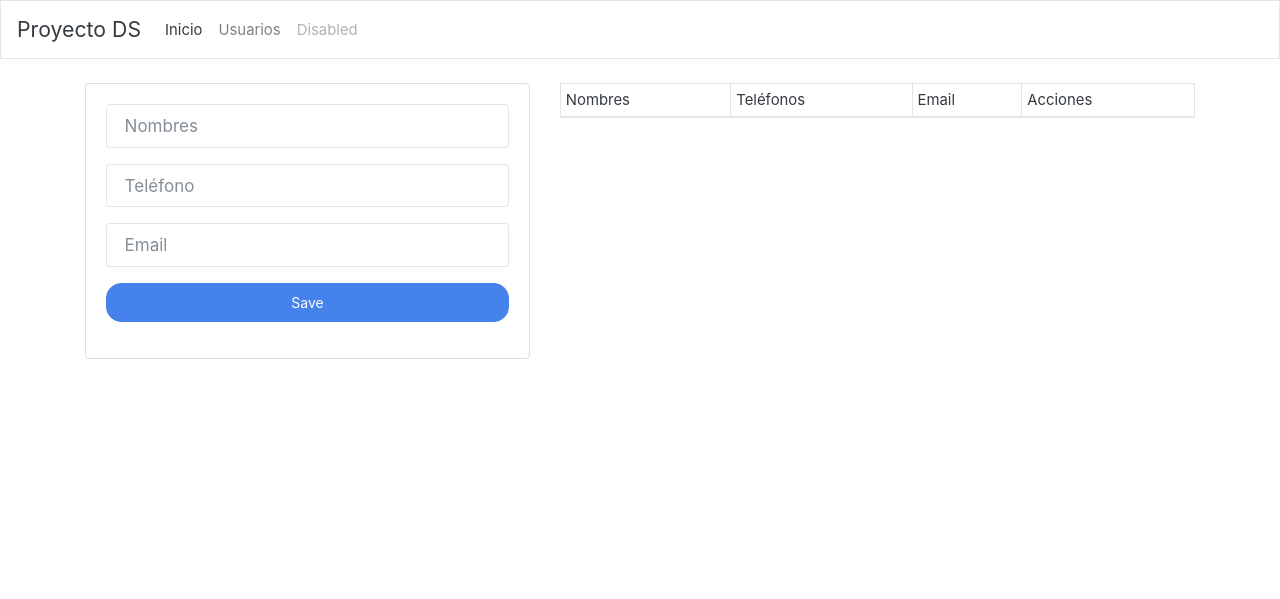
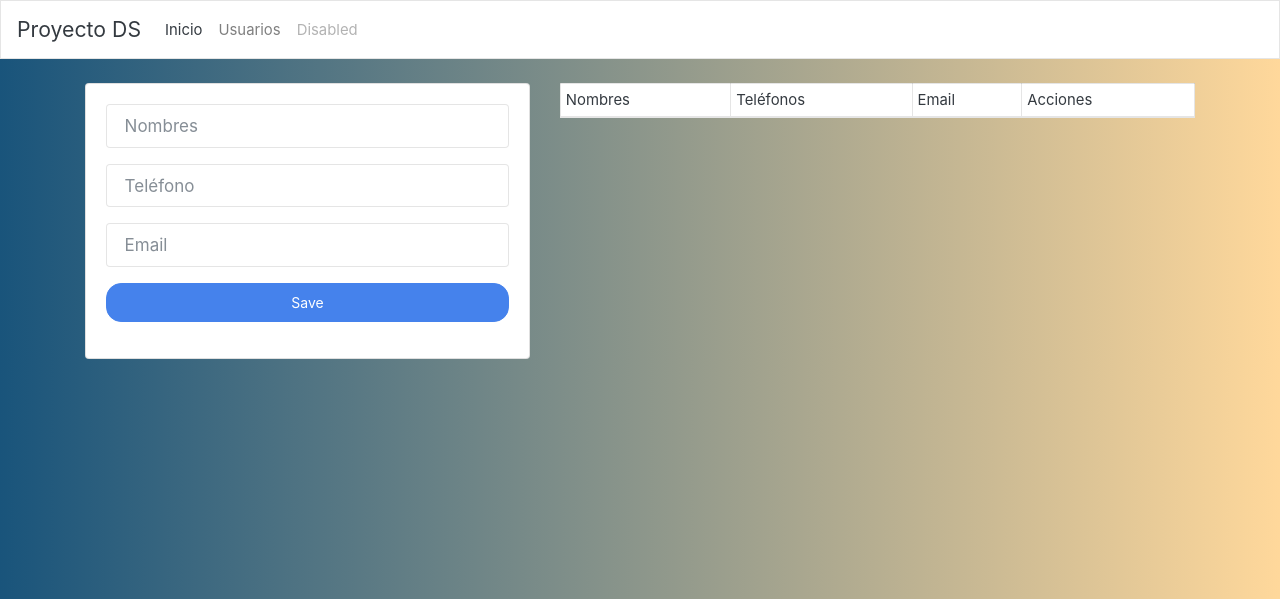
Before and after one commit to Axorimaster/prueba_flask, a Flask app: page / in a window 1280 px wide. Shown: the top 599 px of the page. Run offline with Flask 2, Linux system fonts and the light colour scheme; data that the repository does not hold is empty; some libraries are stand-ins or nearby versions.

Commit message:
templates

```diff
--- /dev/null
+++ b/static/css/hola.css
@@ -0,0 +1,6 @@
+body{
+    background: #ffd89b;  /* fallback for old browsers */
+    background: -webkit-linear-gradient(to right, #19547b, #ffd89b);  /* Chrome 10-25, Safari 5.1-6 */
+    background: linear-gradient(to right, #19547b, #ffd89b); /* W3C, IE 10+/ Edge, Firefox 16+, Chrome 26+, Opera 12+, Safari 7+ */
+
+}
--- a/templates/index.html
+++ b/templates/index.html
@@ -60,7 +60,7 @@
                     <td> {{c.3}} </td>
                     <td>
                         <a href="/edit/{{c.0}}" class="btn btn-secondary">Edit</a>
-                        <a href="/delete/{{c.0}}" class="btn btn-danger">Delete</a>
+                        <a href="/delete/{{c.0}}" class="btn btn-danger btn-delete">Delete</a>
                     </td>
                 </tr>
                 {% endfor %}
--- a/templates/layout.html
+++ b/templates/layout.html
@@ -41,7 +41,7 @@
     <script src="https://code.jquery.com/jquery-3.5.1.slim.min.js" integrity="sha384-DfXdz2htPH0lsSSs5nCTpuj/zy4C+OGpamoFVy38MVBnE+IbbVYUew+OrCXaRkfj" crossorigin="anonymous"></script>
     <script src="https://cdn.jsdelivr.net/npm/bootstrap@4.5.3/dist/js/bootstrap.bundle.min.js" integrity="sha384-ho+j7jyWK8fNQe+A12Hb8AhRq26LrZ/JpcUGGOn+Y7RsweNrtN/tE3MoK7ZeZDyx" crossorigin="anonymous"></script>
 
-    <script src="{{url_for('static', filename='js/main.js')}}" type="javascript"></script>
+    <script src="{{url_for('static', filename='js/jvscript.js')}}" type="text/javascript"></script>
 
 </body>
 </html>
```
Also changed, not shown: static/js/jvscript.js (renamed from static/js/main.js).
